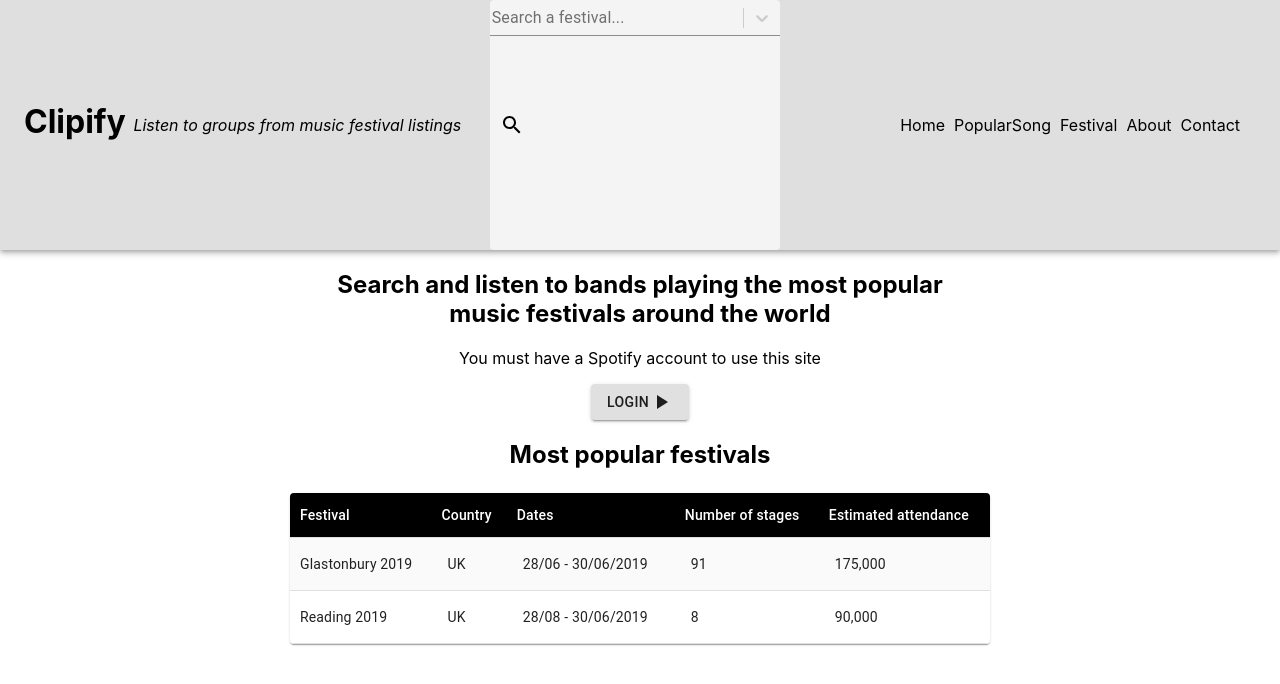
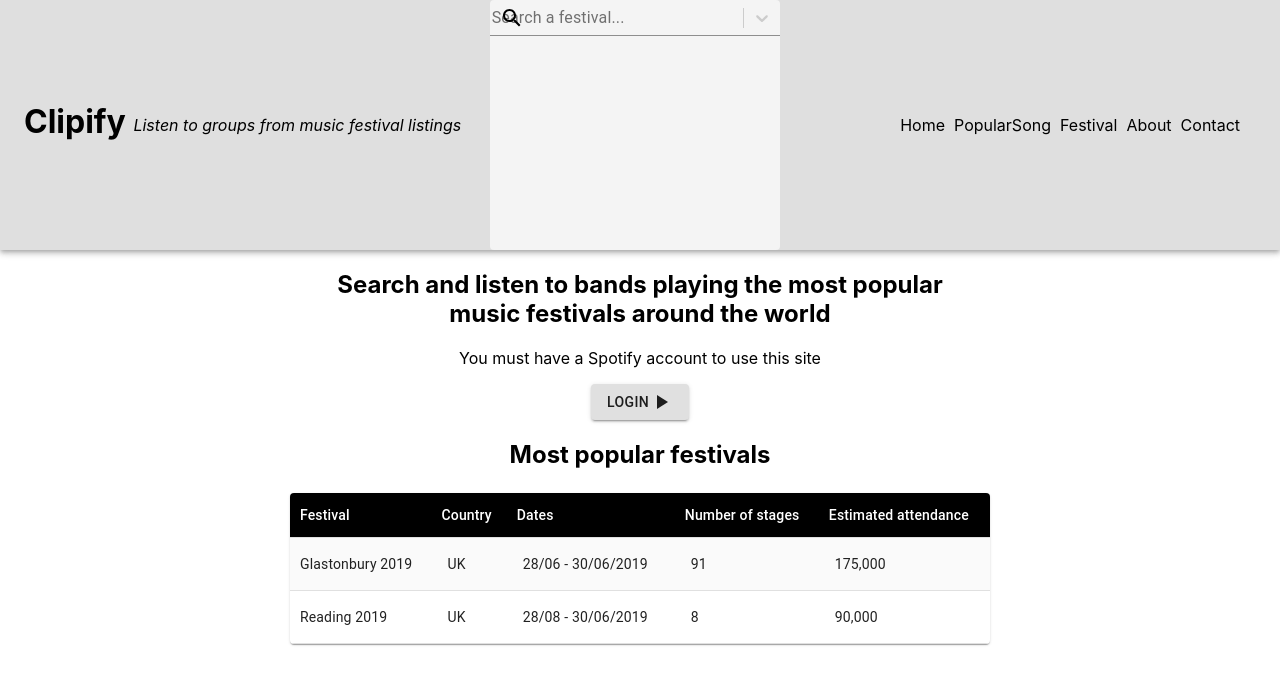
Before and after one commit to artworkjpm/spotify-calls, a React (Create React App) app: page / in a window 1280 px wide. Shown: the top 684 px of the page. Built offline with nearby package versions, Linux system fonts and the light colour scheme; no server answers.

Commit message:
Update App.scss

```diff
--- a/src/App.scss
+++ b/src/App.scss
@@ -231,6 +231,8 @@ div.makeStyles-valueContainer-61 {
 
 div.makeStyles-searchIcon-5 {
   width: 44px;
+  height: unset;
+  top: 6px;
 }
 
 div.MuiInput-underline:after {
```
